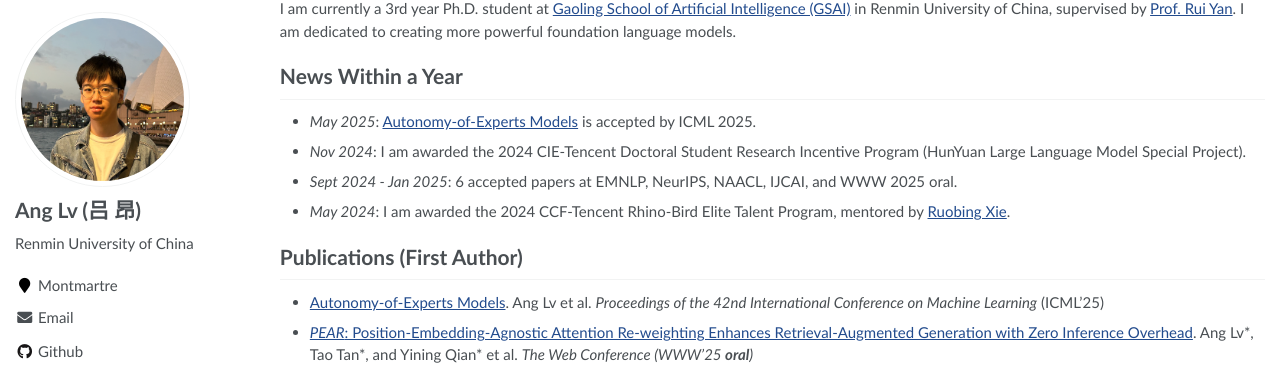
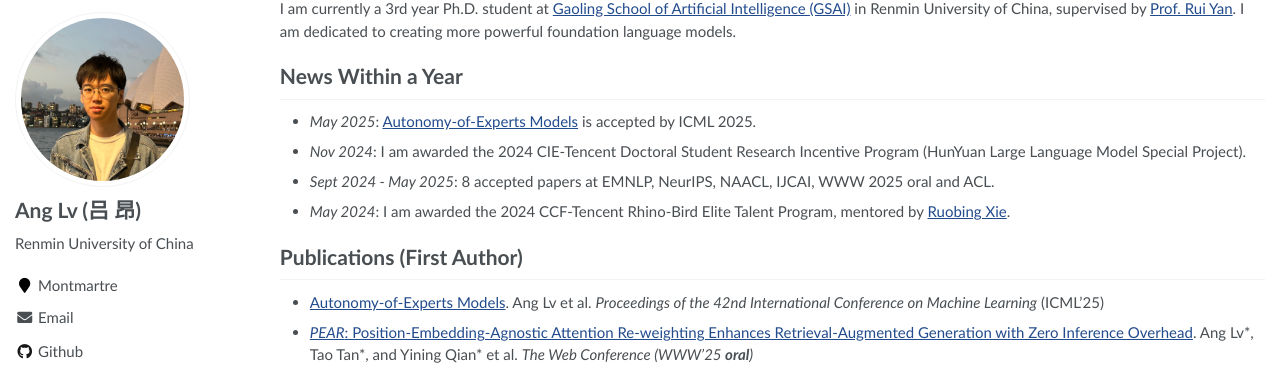
Before and after one commit to trestad/trestad.github.io, a Jekyll site: the page built from _pages/about.md, in a window 1280 px wide and 900 px high. Shown: the part 79-445 px from the top of the window. Built offline with Jekyll 4.4.1, drawn with Linux system fonts in a browser that asks for light colours.

Commit message:
Update about.md

```diff
--- a/_pages/about.md
+++ b/_pages/about.md
@@ -18,7 +18,7 @@ I am currently a 3rd year Ph.D. student at [Gaoling School of Artificial Intelli
 
 - *Nov 2024*: I am awarded the 2024 CIE-Tencent Doctoral Student Research Incentive Program (HunYuan Large Language Model Special Project).
 
-- *Sept 2024 - Jan 2025*: 6 accepted papers at EMNLP, NeurIPS, NAACL, IJCAI, and WWW 2025 oral.
+- *Sept 2024 - May 2025*: 8 accepted papers at EMNLP, NeurIPS, NAACL, IJCAI, WWW 2025 oral and ACL.
 
 - *May 2024*: I am awarded the 2024 CCF-Tencent Rhino-Bird Elite Talent Program, mentored by [Ruobing Xie](https://ruobingxie.github.io/).
 
```
